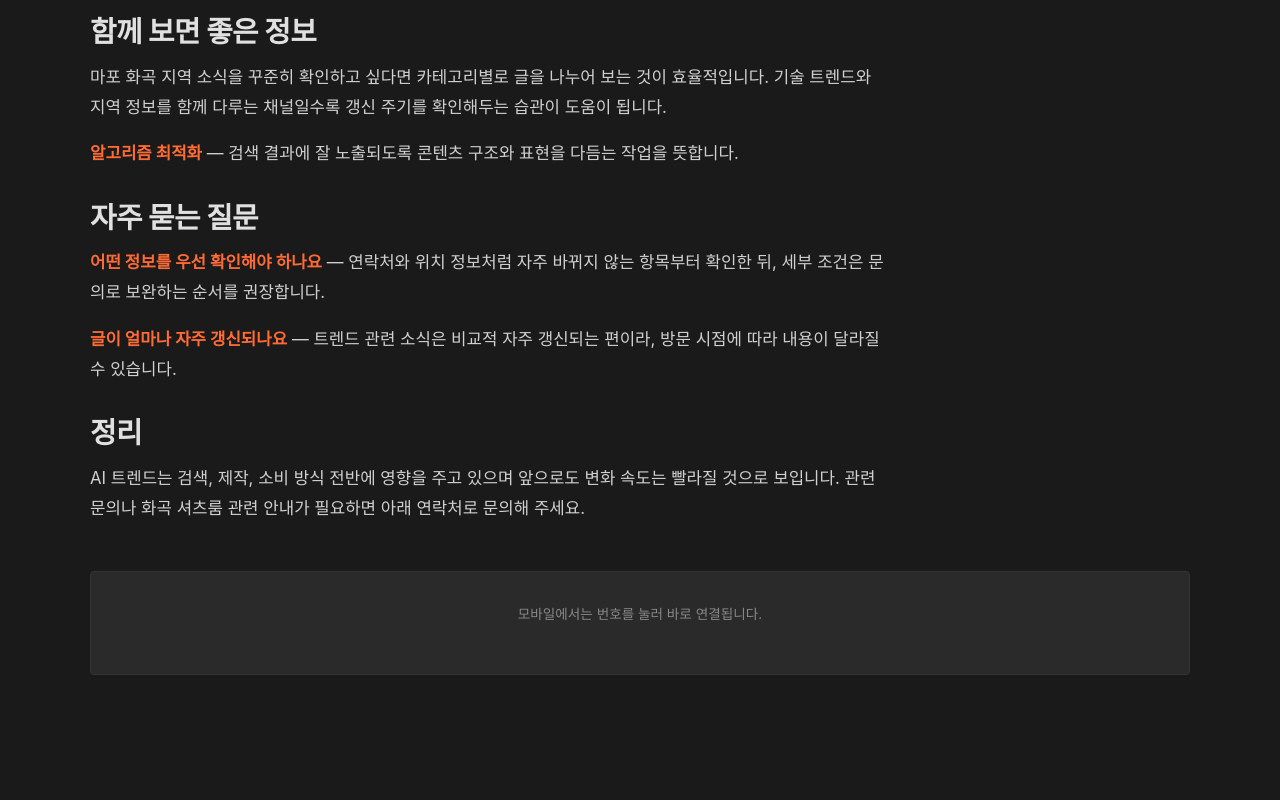
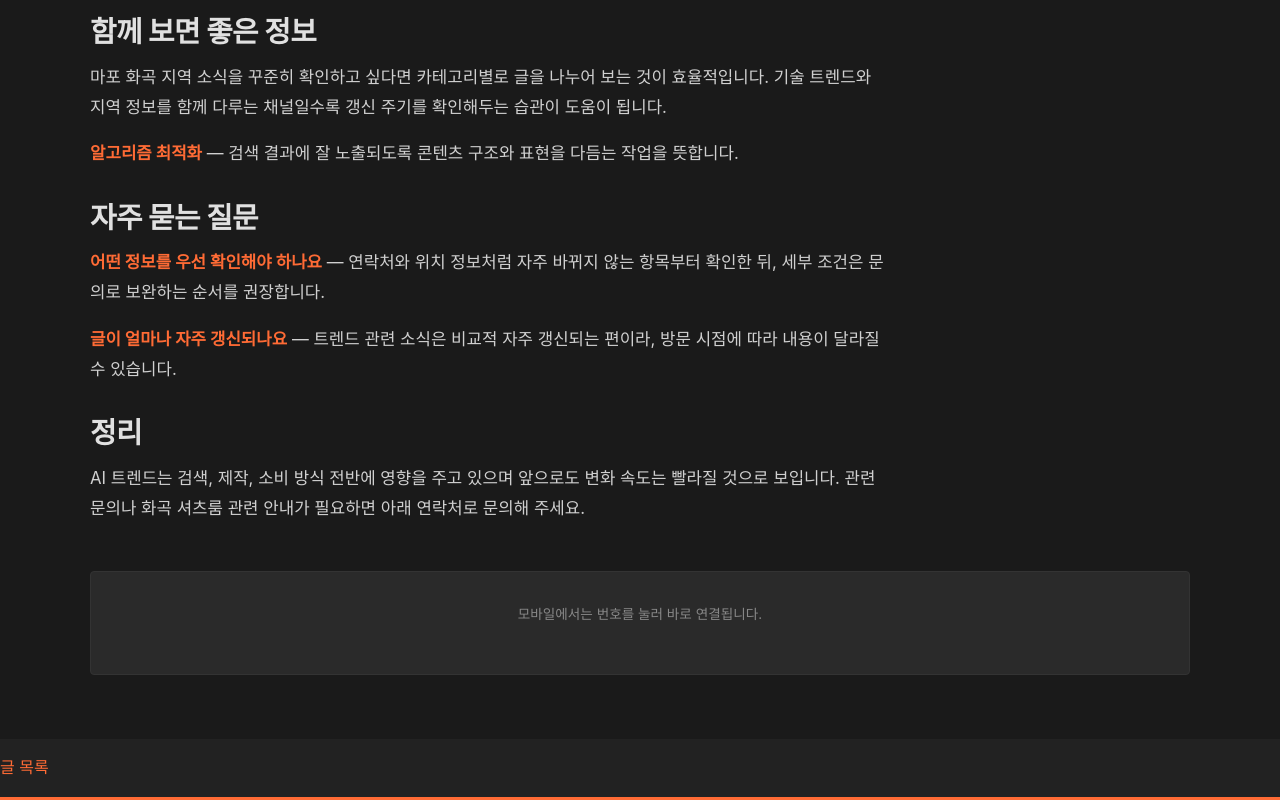
Before and after one commit to dydrkrtks7-cmd/bp-sf-t3-1779642675702-122, a plain HTML site: page blog.html in a window 1280 px wide. Shown: the part 1072-1872 px from the top of the page. Before the commit the page ends 1811 px from the top, so only its background shows below. Drawn offline with Linux system fonts and the light colour scheme.

Commit message:
deploy: garbage-free snapshot 2026-08-16T10:23:44.266Z

```diff
--- a/blog.html
+++ b/blog.html
@@ -341,7 +341,7 @@
 <p class="tel-link-mobile small-text">모바일에서는 번호를 눌러 바로 연결됩니다.</p>
 </div>
 </article>
-</main>
+<nav><a href="posts.html">글 목록</a></nav></main>
 
 
 </body>
```
